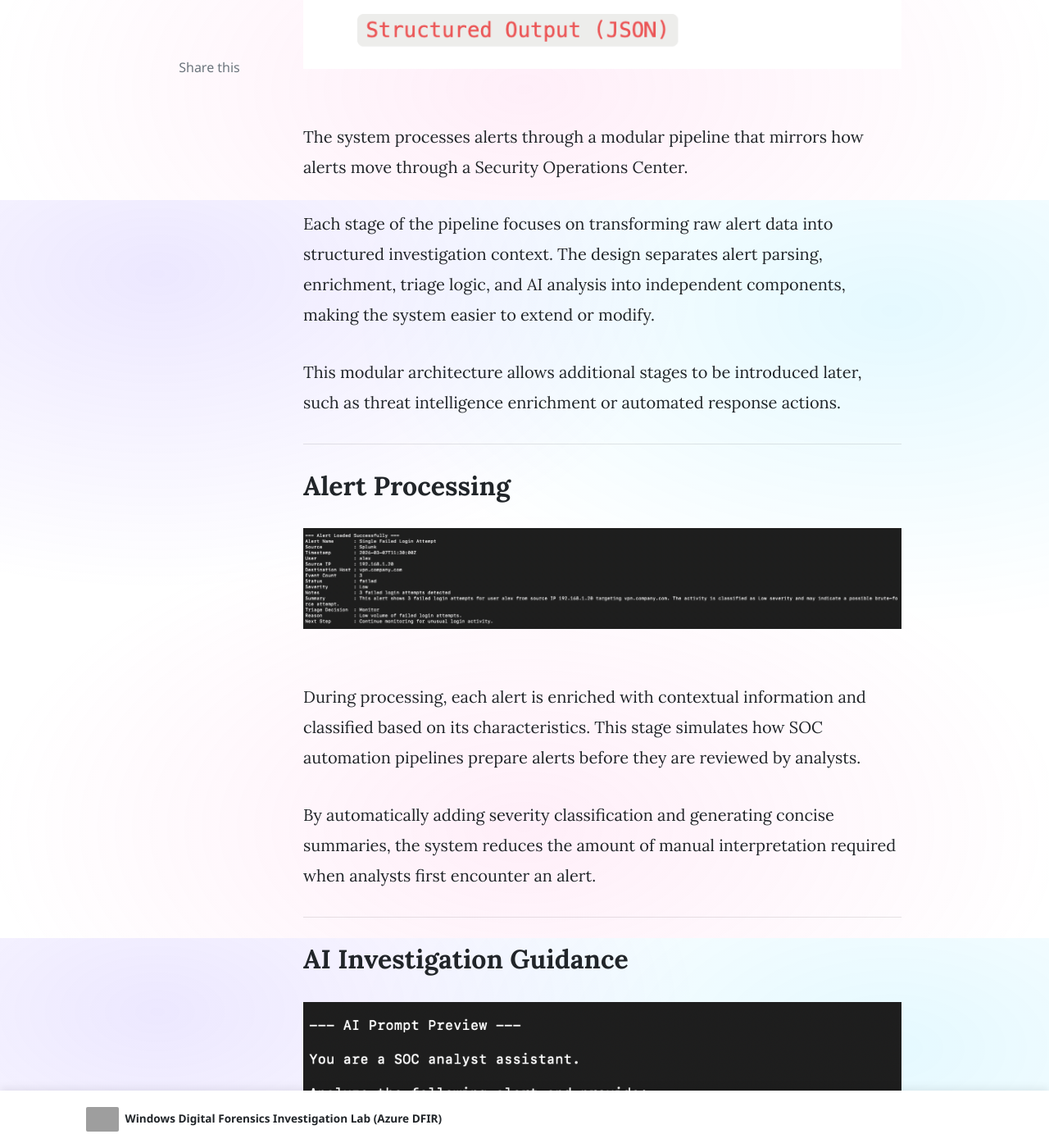
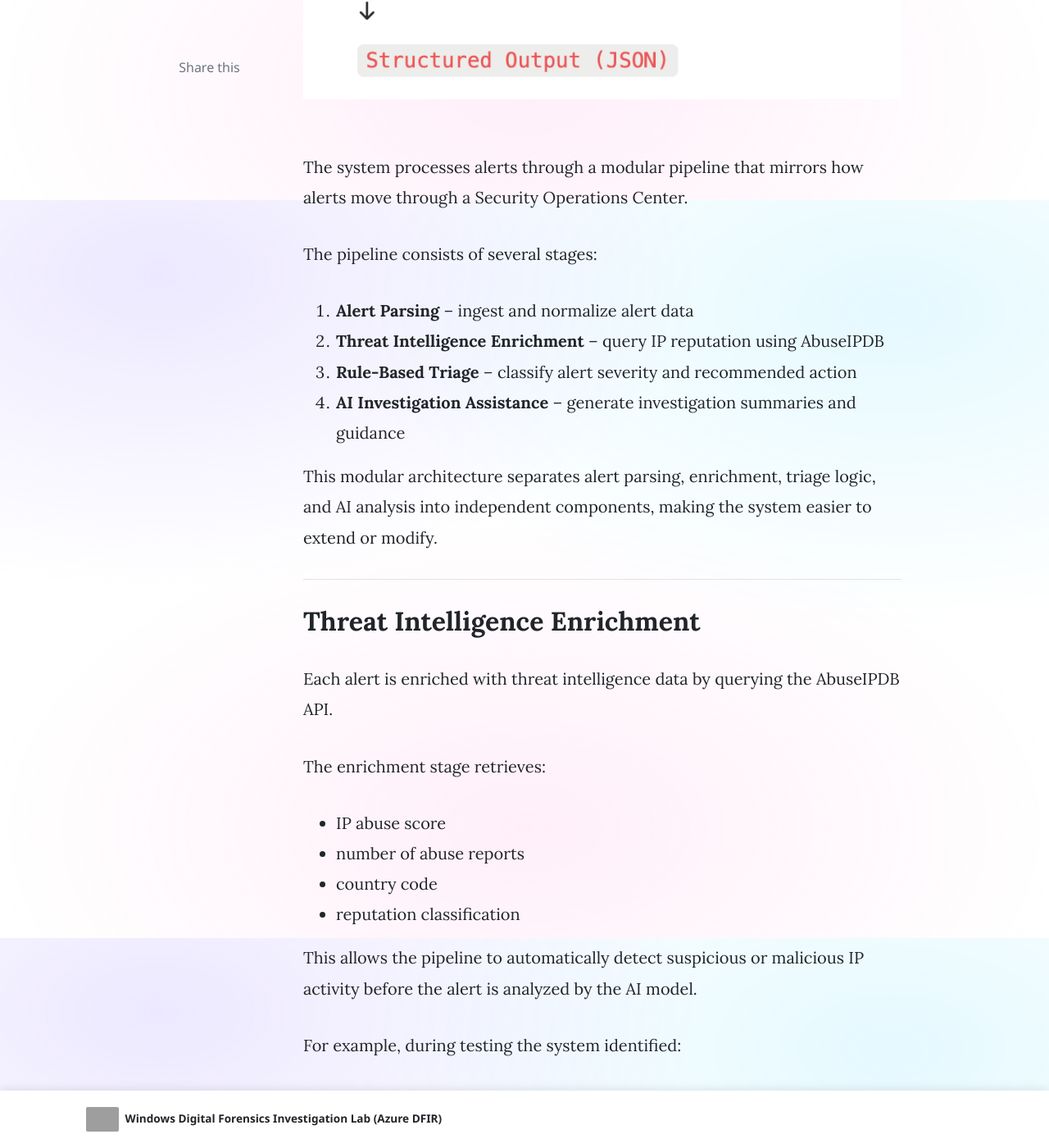
Before and after one commit to SinghPallavi819/singhpallavi819.github.io, a Jekyll site: the page built from _posts/2026-02-20-AI-Powered-SOC-Alert-Triage-System.md, in a window 1280 px wide and 1400 px high, scrolled down 3356 px. Shown: the whole window at 82% size. Built offline with Jekyll 4.4.1, drawn with Linux system fonts in a browser that asks for light colours; nearby versions of some CDN libraries; comment, search, counter and statistics services are not loaded; some of the changed text lies outside the part shown; grey boxes are pictures that could not be loaded.

Commit message:
Update 2026-02-20-AI-Powered-SOC-Alert-Triage-System.md

```diff
--- a/_posts/2026-02-20-AI-Powered-SOC-Alert-Triage-System.md
+++ b/_posts/2026-02-20-AI-Powered-SOC-Alert-Triage-System.md
@@ -3,7 +3,7 @@ layout: post
 title: "AI-Powered SOC Alert Triage System"
 categories: [projects]
 categorieslink: "/#projects"
-excerpt: "AI-powered SOC alert triage pipeline built in Python that enriches simulated SIEM alerts, applies rule-based severity classification, and uses a local LLM to generate investigation summaries and analyst guidance."
+excerpt: "AI-powered SOC alert triage pipeline built in Python that enriches simulated SIEM alerts with threat intelligence, applies rule-based severity classification, and uses a local LLM to generate investigation summaries and analyst guidance."
 image: ai-soc.png
 ---
 
@@ -11,7 +11,7 @@ image: ai-soc.png
 
 This project simulates an AI-assisted Security Operations Center (SOC) alert triage workflow. The goal was to explore how security alerts can be automatically enriched, prioritized, and analyzed to support analysts during early-stage incident investigation.
 
-The system processes simulated SIEM alerts through a structured pipeline that enriches alert data, applies triage logic, and generates investigation guidance using a local language model.
+The system processes simulated SIEM alerts through a structured pipeline that enriches alert data with threat intelligence, applies triage logic, and generates investigation guidance using a local language model.
 
 The project demonstrates how automation and AI can be combined to provide analysts with faster context and recommended next steps when reviewing security alerts.
 
@@ -22,8 +22,8 @@ The project demonstrates how automation and AI can be combined to provide analys
 Build a prototype pipeline that demonstrates how security alerts can be:
 
 - processed in a structured workflow
-- enriched with contextual information
-- prioritized using triage logic
+- enriched with contextual threat intelligence
+- prioritized using rule-based triage logic
 - analyzed using AI to generate investigation guidance
 
 The focus of the project is to simulate how automation could assist analysts during the alert triage phase of a security investigation.
@@ -45,10 +45,11 @@ Using simulated alerts allows experimentation with triage workflows without requ
 - Python
 - JSON-based alert ingestion
 - Rule-based triage logic
+- Threat intelligence enrichment (AbuseIPDB API)
 - Ollama
 - Llama3 (Local LLM)
 
-Running the language model locally allows experimentation with AI-assisted investigation workflows without requiring external APIs.
+Running the language model locally allows experimentation with AI-assisted investigation workflows without requiring external AI services.
 
 ---
 
@@ -58,9 +59,38 @@ Running the language model locally allows experimentation with AI-assisted inves
 
 The system processes alerts through a modular pipeline that mirrors how alerts move through a Security Operations Center.
 
-Each stage of the pipeline focuses on transforming raw alert data into structured investigation context. The design separates alert parsing, enrichment, triage logic, and AI analysis into independent components, making the system easier to extend or modify.
+The pipeline consists of several stages:
 
-This modular architecture allows additional stages to be introduced later, such as threat intelligence enrichment or automated response actions.
+1. **Alert Parsing** – ingest and normalize alert data
+2. **Threat Intelligence Enrichment** – query IP reputation using AbuseIPDB
+3. **Rule-Based Triage** – classify alert severity and recommended action
+4. **AI Investigation Assistance** – generate investigation summaries and guidance
+
+This modular architecture separates alert parsing, enrichment, triage logic, and AI analysis into independent components, making the system easier to extend or modify.
+
+---
+
+## Threat Intelligence Enrichment
+
+Each alert is enriched with threat intelligence data by querying the AbuseIPDB API.
+
+The enrichment stage retrieves:
+
+- IP abuse score
+- number of abuse reports
+- country code
+- reputation classification
+
+This allows the pipeline to automatically detect suspicious or malicious IP activity before the alert is analyzed by the AI model.
+
+For example, during testing the system identified:
+
+- **IP:** 185.220.101.45
+- **Abuse Score:** 91/100
+- **Reputation:** Known Malicious
+- **Classification:** Tor Exit Node
+
+This enrichment provides important investigation context that SOC analysts typically rely on when triaging alerts.
 
 ---
 
@@ -68,27 +98,45 @@ This modular architecture allows additional stages to be introduced later, such
 
 ![Alert Processing Output](/assets/images/ai-alert-triage-output.png)
 
-During processing, each alert is enriched with contextual information and classified based on its characteristics. This stage simulates how SOC automation pipelines prepare alerts before they are reviewed by analysts.
+During processing, each alert is enriched with contextual information and classified based on its characteristics.
 
-By automatically adding severity classification and generating concise summaries, the system reduces the amount of manual interpretation required when analysts first encounter an alert.
+For example:
+
+- High event counts + malicious IP reputation → **Escalate**
+- Medium event counts + internal IP → **Review**
+- Low event counts + low-risk IP → **Monitor**
+
+This stage simulates how SOC automation pipelines prioritize alerts before they are reviewed by analysts.
 
 ---
 
 ## AI Investigation Guidance
+
 ![AI Prompt Preview](/assets/images/AI-Prompt.png)
 ![AI Investigation Analysis](/assets/images/ai-alert-triage-analysis.png)
 
-After enrichment and triage, the alert data is converted into a structured prompt that is analyzed by a local language model.
+After enrichment and triage, the alert data is converted into a structured prompt analyzed by a local language model.
 
-The model generates investigation-oriented output designed to assist analysts in understanding the context of the alert and identifying possible next steps in the investigation process.
+The model generates investigation-oriented output designed to assist analysts in understanding:
 
-Rather than simply labeling alerts, the AI provides reasoning and investigation guidance, which can help analysts quickly understand why an alert may require attention.
+- what the alert means
+- why it may be suspicious
+- what investigation steps should be taken
+
+Rather than simply labeling alerts, the AI provides reasoning and investigation guidance that helps analysts quickly understand why an alert may require attention.
+
+The system also references relevant attack techniques such as **MITRE ATT&CK T1110 (Brute Force)** when analyzing authentication-related alerts.
 
 ---
 
 ## Structured Output
 
-The system saves investigation results in structured JSON format. This output contains enriched alert data, triage decisions, and AI-generated investigation guidance.
+The system saves investigation results in structured JSON format. This output contains:
+
+- enriched alert data
+- threat intelligence results
+- triage decisions
+- AI-generated investigation guidance
 
 Saving results in a structured format allows the pipeline to be extended later with dashboards, alert review interfaces, or integrations with additional security tooling.
 
@@ -99,7 +147,8 @@ Saving results in a structured format allows the pipeline to be extended later w
 This project helped strengthen my understanding of several core security operations concepts, including:
 
 - SOC alert triage workflows
-- alert enrichment and prioritization
+- threat intelligence enrichment
+- alert prioritization and escalation logic
 - designing modular detection pipelines
 - prompt engineering for security investigations
 - using local language models to assist security analysis
@@ -124,4 +174,6 @@ These additions would allow the pipeline to more closely resemble real-world det
 
 ## Conclusion
 
-This project demonstrates a prototype for AI-assisted alert triage in a Security Operations Center environment. By combining alert enrichment, rule-based prioritization, and AI-generated investigation guidance, the system explores how automation can help analysts process alerts more efficiently and focus on meaningful security investigations.
+This project demonstrates a prototype for AI-assisted alert triage in a Security Operations Center environment.
+
+By combining threat intelligence enrichment, rule-based prioritization, and AI-generated investigation guidance, the system explores how automation can help analysts process alerts more efficiently and focus on meaningful security investigations.
```
Also changed, not shown: other parts of _posts/2026-02-20-AI-Powered-SOC-Alert-Triage-System.md (+3 -2 lines).
